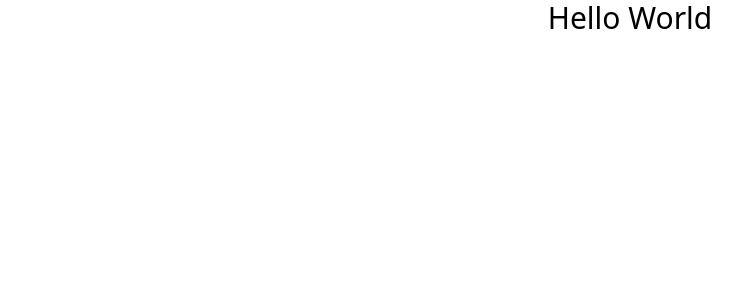
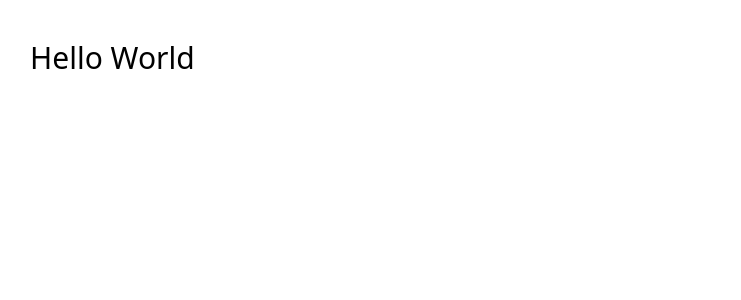
Before and after one commit to antistatique/react-next-training, a React (Create React App) app: page / in a window 1280 px wide. Shown: the top 300 px of the page, without its empty margins (10-751 px from the left). Built offline with nearby package versions, Linux system fonts and the light colour scheme.

Commit message:
📝 add challenge 1 directory

```diff
--- a/src/challenge-1/App.tsx
+++ b/src/challenge-1/App.tsx
@@ -1,8 +1,8 @@
 import React from 'react';
 
 const App = () => (
-  <div>
-    <h1 className="font-sans text-3xl text-center">Hello World</h1>
+  <div className="p-10">
+    <h1 className="font-sans text-3xl">Hello World</h1>
   </div>
 );
 
```
Also changed, not shown: src/challenge-1/README.md (added), 1 other file (tests, documents, lock files or other folders).
